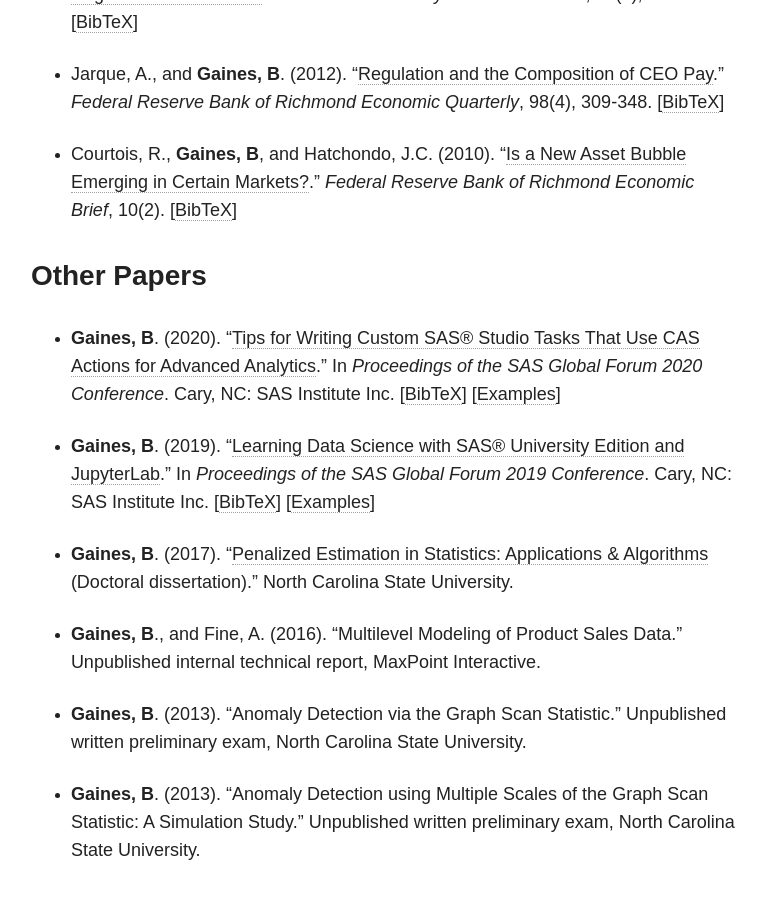
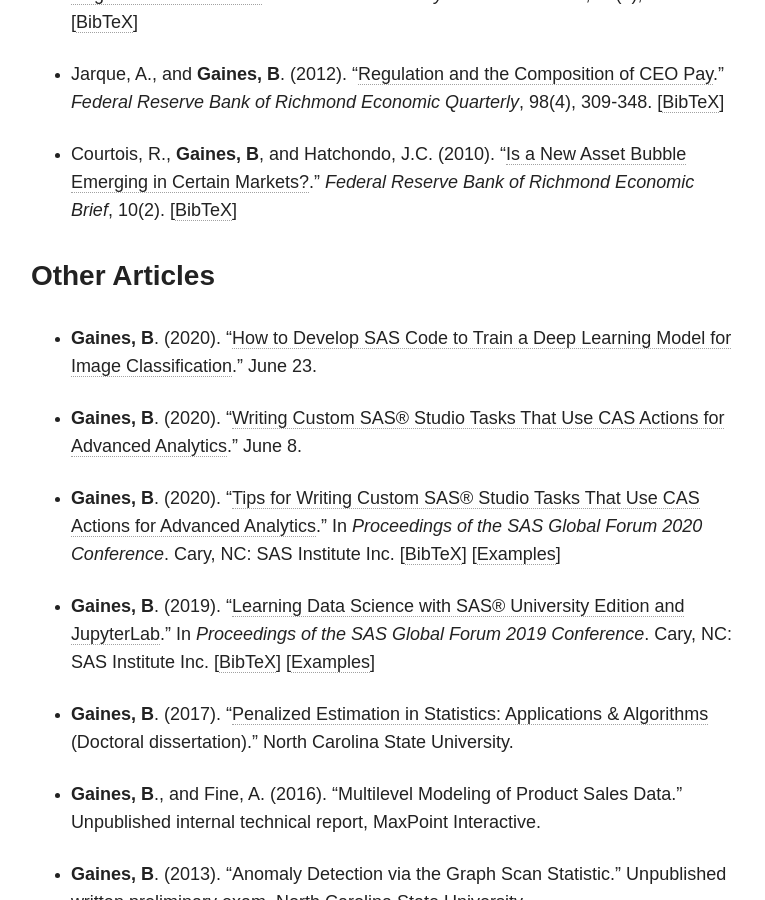
Before and after one commit to brgaines/brgaines.github.io, a Jekyll site: the page built from research/index.md, in a window 1280 px wide and 900 px high, scrolled down 2024 px. Shown: the whole window, without its empty margins (255-1020 px from the left). Built offline with Jekyll 4.4.1, drawn with Linux system fonts in a browser that asks for light colours; nearby versions of some CDN libraries.

Commit message:
Add recent SAS Communities articles

```diff
--- a/research/index.md
+++ b/research/index.md
@@ -31,7 +31,11 @@ My other research projects focued on a convex formulation of clustering that has
 - Courtois, R., **Gaines, B**, and Hatchondo, J.C. (2010). "[Is a New Asset Bubble Emerging in Certain Markets?](https://www.richmondfed.org/-/media/richmondfedorg/publications/research/economic_brief/2010/pdf/eb_10-02.pdf)." *Federal Reserve Bank of Richmond Economic Brief*, 10(2). [[BibTeX](http://brgaines.github.io/research/courtoisGainesHatchondo2010.bib)]
 
 
-### Other Papers
+### Other Articles
+- **Gaines, B**. (2020).  "[How to Develop SAS Code to Train a Deep Learning Model for Image Classification](https://communities.sas.com/t5/SAS-Communities-Library/How-to-Develop-SAS-Code-to-Train-a-Deep-Learning-Model-for-Image/ta-p/663322#)."  June 23.
+
+- **Gaines, B**. (2020).  "[Writing Custom SAS® Studio Tasks That Use CAS Actions for Advanced Analytics](https://communities.sas.com/t5/SAS-Communities-Library/Writing-Custom-SAS-Studio-Tasks-That-Use-CAS-Actions-for/tac-p/658386)." June 8.
+
 - **Gaines, B**. (2020).  "[Tips for Writing Custom SAS® Studio Tasks That Use CAS Actions for Advanced Analytics](https://www.sas.com/content/dam/SAS/support/en/sas-global-forum-proceedings/2020/4376-2020.pdf)."  In _Proceedings of the SAS Global Forum 2020 Conference_. Cary, NC: SAS Institute Inc. [[BibTeX](http://brgaines.github.io/research/gainesSGF20.bib)] [[Examples](https://github.com/sascommunities/sas-global-forum-2020/tree/master/papers/4376-2020-Gaines)]
 
 * **Gaines, B**. (2019).  "[Learning Data Science with SAS® University Edition and JupyterLab](https://www.sas.com/content/dam/SAS/support/en/sas-global-forum-proceedings/2019/3133-2019.pdf)."  In _Proceedings of the SAS Global Forum 2019 Conference_. Cary, NC: SAS Institute Inc. [[BibTeX](http://brgaines.github.io/research/gainesSGF19.bib)] [[Examples](https://github.com/sascommunities/sas-global-forum-2019/tree/master/3133-2019-Gaines)]
```
